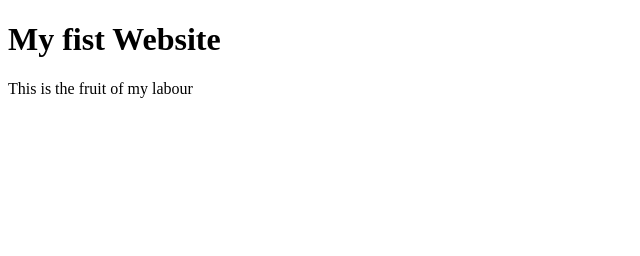
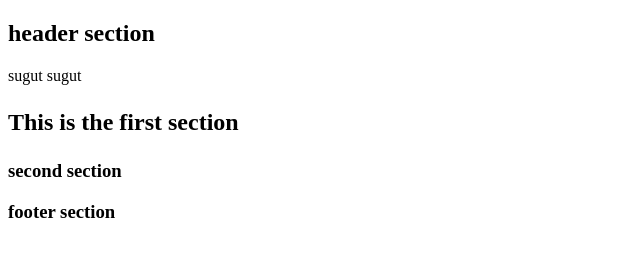
Before and after one commit to viscountsugut/viscountsugut, a plain HTML site: page index.html in a window 1280 px wide. Shown: the whole page, without its empty margins (0-640 px from the left). Drawn offline with Linux system fonts and the light colour scheme.

Commit message:
a cool website

```diff
--- a/index.html
+++ b/index.html
@@ -2,10 +2,20 @@
 <html>
 <head>
 	<title>Sugut Viscount</title>
-
+	<link rel="stylesheet" type="text/css" href="assets/cssfiles/site.css">
 </head>
 <body>
-<h1> My fist Website</h1>
-<p> This is the fruit of my labour </p>
+			<section><div id="header"><h1>  header section</h1></div>
+			<tr><td>sugut</td> <td>sugut</td></tr>
+
+			</section>
+
+
+			<section><div id="first_section"><h2><p>  This is the first section  </p></div></h2>
+			</section>
+			<section><div id="second_section"><h3> <p> second section </p></h3></div>
+			</section>
+			<section><div id="footer"> <h3><p> footer section </p></h3> </div>
+			</section>
 </body>
 </html>
```
